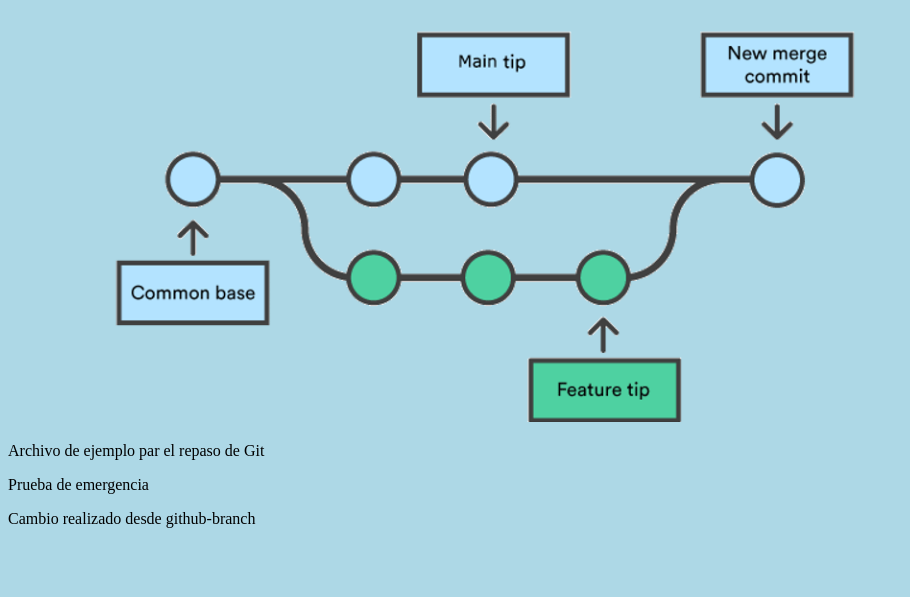
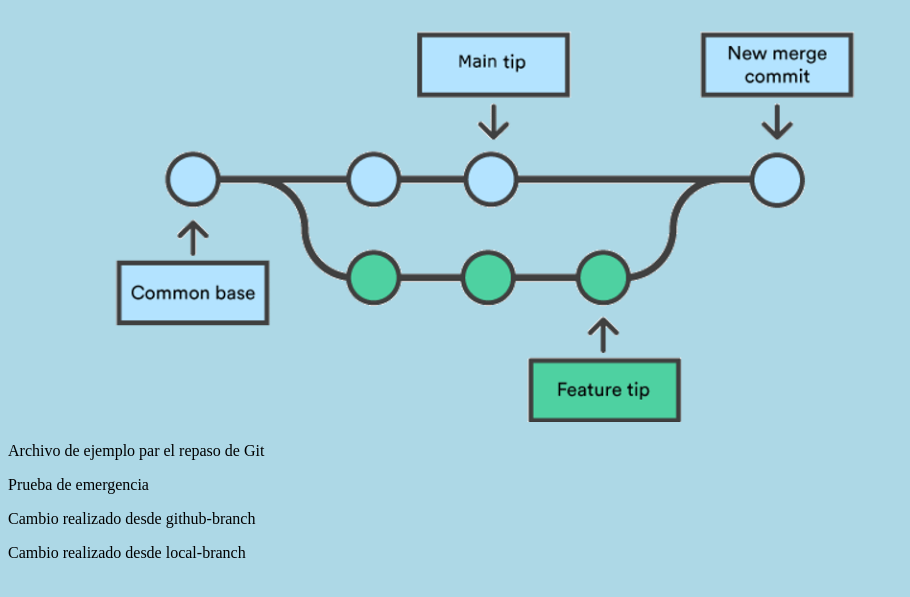
Before and after one commit to JoseDLosada/hello-git, a plain HTML site: page index.html in a window 1280 px wide. Shown: the part 61-658 px from the top of the page, without its empty margins (0-910 px from the left). Drawn offline with Linux system fonts and the light colour scheme.

Commit message:
Modificacion en index.html

```diff
--- a/index.html
+++ b/index.html
@@ -18,5 +18,6 @@
     <p>Archivo de ejemplo par el repaso de Git</p>
     <p>Prueba de emergencia</p>
     <p>Cambio realizado desde github-branch</p>
+    <p>Cambio realizado desde local-branch</p>
   </body>
 </html>
```
